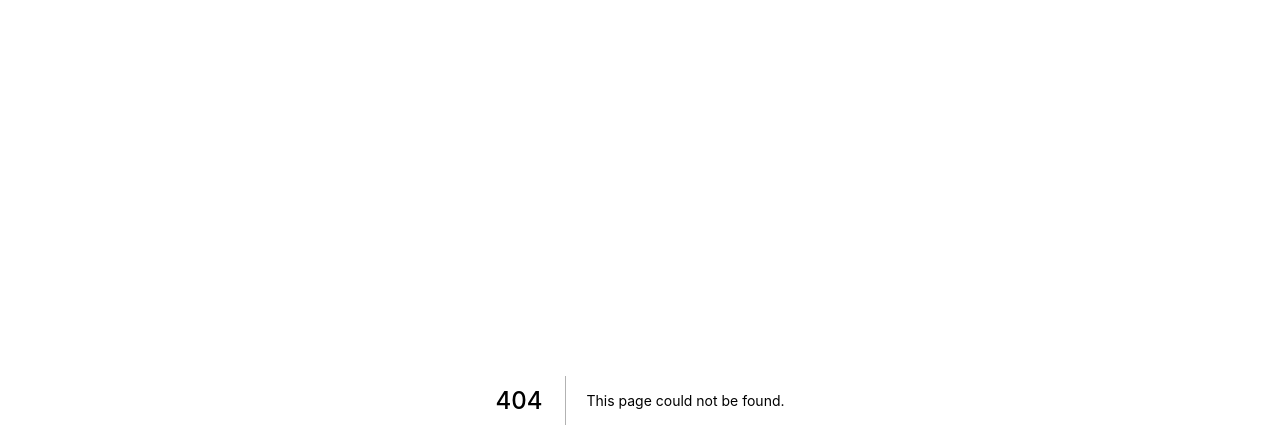
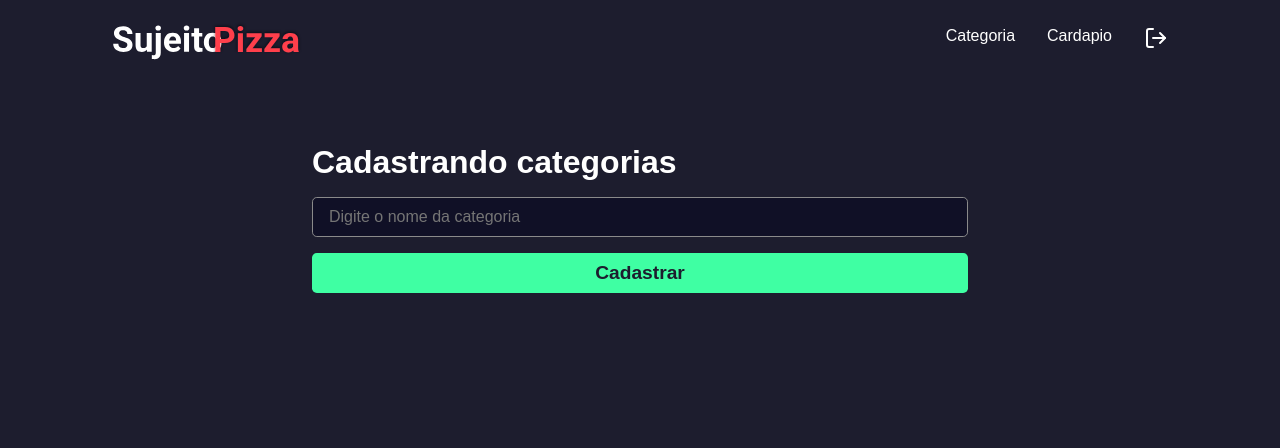
Before and after one commit to danielsilva159/pizzaria-front, a Next.js app: page /category in a window 1280 px wide. Before the commit this address had no page. Shown: the top 448 px of the page. Built offline with nearby package versions, Linux system fonts and the light colour scheme.

Commit message:
Criando tela de categoria

```diff
--- /dev/null
+++ b/src/components/Header/index.tsx
@@ -0,0 +1,30 @@
+import {useContext} from 'react'
+import Link from 'next/link'
+import styles from './styles.module.scss'
+import {FiLogOut} from 'react-icons/fi'
+import { AuthContext } from '../../contexts/AuthContext'
+
+export function Header(){
+
+    const {signOut} = useContext(AuthContext)
+    return (
+        <header className={styles.headerContainer}>
+            <div className={styles.headerContent}>
+                <Link href="/dashboard">
+                    <img src='logo.svg' width={190} height={60} />
+                </Link>
+                <nav className={styles.menuNav}>
+                    <Link href="/category">
+                        <a>Categoria</a>
+                    </Link>
+                    <Link href="/product">
+                        <a>Cardapio</a>
+                    </Link>
+                    <button onClick={signOut}>
+                        <FiLogOut color='#fff' size={24} />
+                    </button>
+                </nav>
+            </div>
+        </header>
+    )
+}
--- /dev/null
+++ b/src/components/Header/styles.module.scss
@@ -0,0 +1,44 @@
+.headerContainer {
+  height: 5rem;
+}
+.headerContent {
+  max-width: 1120px;
+  height: 5rem;
+  margin: 0 auto;
+  padding: 0 2rem;
+  display: flex;
+  justify-content: space-between;
+  align-items: center;
+
+  img {
+    cursor: pointer;
+  }
+}
+.menuNav {
+  display: flex;
+  align-items: center;
+  a {
+    color: var(--white);
+    padding: 0 0 0.5rem;
+    display: inline-block;
+    position: relative;
+    transition: color 0.7s;
+    & + a {
+      margin-left: 2rem;
+    }
+    &:hover {
+      color: var(--red-900);
+    }
+  }
+
+  button {
+    margin-left: 2rem;
+    background: transparent;
+    border: 0;
+    transition: transform 0.8s;
+
+    &:hover {
+      transform: scale(1.2);
+    }
+  }
+}
--- /dev/null
+++ b/src/pages/category/index.tsx
@@ -0,0 +1,55 @@
+import Head from 'next/head'
+import {FormEvent, useState} from 'react'
+import { Header } from '../../components/Header'
+import styles from './styles.module.scss'
+import {setupAPIClient} from '../../services/api'
+import { toast } from 'react-toastify'
+
+export default function Category(){
+    const [name, SetName] = useState('');
+
+    async function handleRegister(event: FormEvent){
+        event.preventDefault();
+
+        if(name === ''){
+            return ;
+        }
+
+        const apiClient = setupAPIClient();
+        await apiClient.post('/category', {
+            name: name
+        })
+
+        toast.success('Categoria cadastrada com sucesso')
+        SetName('')
+
+    }
+
+
+    return(
+        <>
+        <Head>
+            <title>Nova Categoria - Sujeito Pizzaria</title>
+        </Head>
+        <div>
+            <Header />
+            <main className={styles.container}>
+                <h1>Cadastrando categorias</h1>
+
+                <form className={styles.form} onSubmit={handleRegister}>
+                    <input
+                    type='text'
+                    value={name}
+                    placeholder='Digite o nome da categoria'
+                    className={styles.input}
+                    onChange={(e) => SetName(e.target.value)} />
+                    <button type='submit' className={styles.buttonAdd}>Cadastrar</button>
+                </form>
+            </main>
+        </div>
+
+
+
+        </>
+    )
+}
--- /dev/null
+++ b/src/pages/category/styles.module.scss
@@ -0,0 +1,38 @@
+.container {
+  max-width: 720px;
+  margin: 4rem auto;
+  padding: 0 2rem;
+  display: flex;
+  justify-content: space-between;
+  flex-direction: column;
+}
+.container h1 {
+  color: var(--white);
+}
+
+.form {
+  display: flex;
+  flex-direction: column;
+  margin: 1rem 0;
+}
+
+.input {
+  background-color: var(--dark-900);
+  border: 0;
+  padding: 1rem;
+  height: 40px;
+  border-radius: 0.3rem;
+  color: var(--white);
+  border: 1px solid var(--gray-100);
+  margin-bottom: 1rem;
+}
+
+.buttonAdd {
+  height: 40px;
+  border: 0;
+  background-color: var(--green-900);
+  font-weight: bold;
+  font-size: 1.2rem;
+  border-radius: 0.3rem;
+  color: var(--dark-700);
+}
```
Also changed, not shown: src/pages/dashboard/index.tsx (+9 -1 lines).
